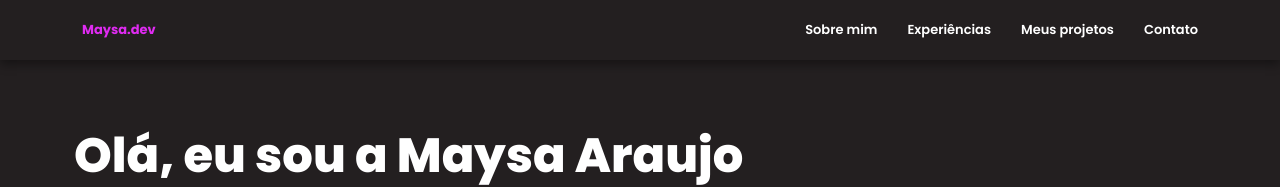
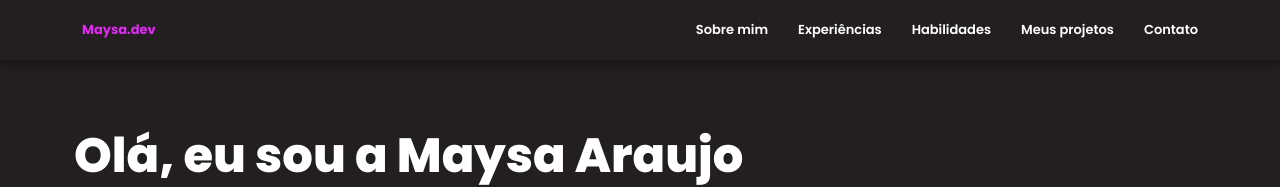
Before and after one commit to maysaraujo/portfolio, a React (Vite) app: page / in a window 1280 px wide. Shown: the top 187 px of the page. Built offline with nearby package versions, Linux system fonts and the light colour scheme.

Commit message:
feat: adding new link to menu

```diff
--- a/src/components/Header/Header.jsx
+++ b/src/components/Header/Header.jsx
@@ -12,6 +12,7 @@ const Header = () => {
             <div className={styles.menu}>
               <li>Sobre mim</li>
               <li>Experiências</li>
+              <li>Habilidades</li>
               <li>Meus projetos</li>
               <li>Contato</li>
             </div>
```
